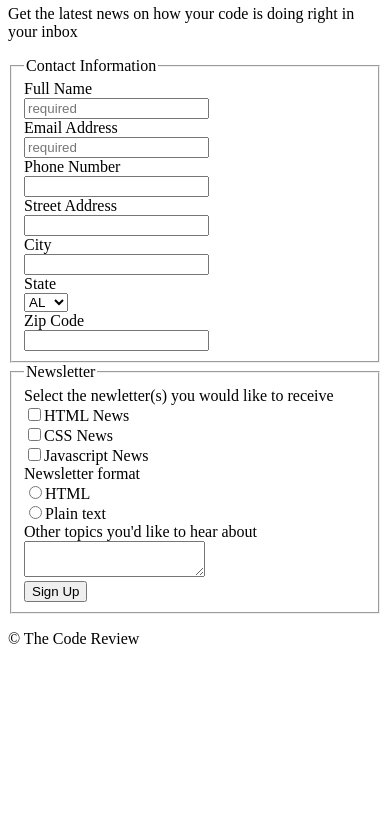
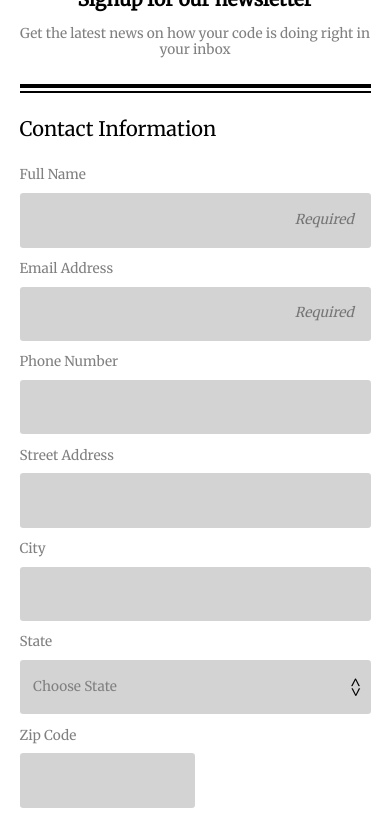
Before and after one commit to CodyJReed/online_registration_v4, a plain HTML site: page index.html in a window 390 px wide. Shown: the part 122-956 px from the top of the page. Before the commit the page ends 844 px from the top, so only its background shows below. Drawn offline with Linux system fonts and the light colour scheme.

Commit message:
finalized css and html @ 320px
for mobile

```diff
--- /dev/null
+++ b/css/style.css
@@ -0,0 +1,146 @@
+/* Style & Design  */
+* {
+  box-sizing: border-box;
+}
+body {
+  display: flex;
+  flex-direction: column;
+  width: 100%;
+  font-family: 'Merriweather', serif;
+}
+h1 {
+  flex-flow: row;
+  background-color: #040827;
+  color: white;
+  text-transform: uppercase;
+  font-size: 1.2em;
+  margin: 0;
+  padding: 1.5em 0;
+}
+h2 {
+  font-size: 1.2em;
+  font-weight: bold;
+  padding-top: .75em;
+}
+p {
+  margin: 0;
+  padding-bottom: 2em;
+  color: grey;
+  font-size: .85em;
+}
+.main-header,
+.main-footer {
+  text-align: center;
+}
+.header-div {
+  width: 90%;
+  margin: 0 auto;
+  border-bottom: 4px solid;
+}
+.form-div {
+  width: 90%;
+  margin: 0 auto;
+}
+.main-form {
+  margin-top: 3px;
+  padding-top: 1.5em;
+  border-top: 2px solid;
+}
+label {
+  color: grey;
+  font-size: .85em;
+}
+input,
+select,
+textarea,
+button {
+  width: 100%;
+  font-size: 85%;
+  line-height: 3;
+  background-color: lightgrey;
+  padding: .5em 1em;
+  margin: .75em 0;
+  border-radius: .2rem;
+  border-style: none;
+  outline: none;
+}
+input::placeholder {
+  font-style: italic;
+  text-align: right;
+}
+input:focus,
+textarea:focus {
+  border:  3px solid;
+  border-color: navy;
+  background-color: lightblue;
+  transition: ease-in-out 1s;
+}
+.section_1,
+.section_2 {
+  padding: 0;
+  margin: 0;
+  border-top: none;
+  border-left: none;
+  border-right: none;
+}
+.section_1 {
+  border-bottom: 2px solid;
+}
+.section_2 {
+  border-bottom: none;
+  margin-top: 22.79px;
+}
+input[type="checkbox"],
+input[type="radio"] {
+  width: 10%;
+}
+input[value*="html"] {
+  margin-top: 1.5em;
+}
+input[value*="javascript_news"],
+input[value*="plain_text"] {
+  margin-bottom: 2em;
+}
+legend {
+  padding-bottom: 1.2em;
+  font-size: 1.25em;
+}
+select {
+  -webkit-appearance: none;
+  color: grey;
+}
+.zip {
+  width: 50%;
+  margin-bottom: 10%;
+}
+textarea {
+  margin-top: 1.25em;
+  padding-bottom: 1em;
+}
+button {
+  background-color: darkcyan;
+  font-size: 1.25em;
+  color: white;
+}
+.main-footer {
+  font-style: italic;
+  padding-top: 1em;
+  margin-bottom: 10em;
+}
+
+
+
+/*-----Create UP/DOWN Arrow-----*/
+.selectdiv {
+  position: relative;
+}
+.selectdiv:after {
+  content: '<>';
+  -webkit-transform: rotate(90deg);
+  -moz-transform: rotate(90deg);
+  -ms-transform: rotate(90deg);
+  position: absolute;
+  pointer-events: none;
+  right: 1%;
+  top: 50%;
+}
--- a/index.html
+++ b/index.html
@@ -5,30 +5,37 @@
     <meta name="viewport" content="width=device-width, initial-scale=1.0">
     <title>Online_Registration</title>
 
-
+    <link rel="stylesheet" href="css/normalize.css">
+    <link rel="stylesheet" href="css/style.css">
+    <link href="https://fonts.googleapis.com/css?family=Merriweather" rel="stylesheet">
   </head>
 
   <body>
-    <header>
+    <header class="main-header">
       <h1>the code review</h1>
+      <div class="header-div">
         <h2>Signup for our newsletter</h2>
         <p>Get the latest news on how your code is doing right in your inbox</p>
+      </div>
       </header>
-    <form class=" " action="index.html" method="post">
-      <fieldset>
+  <div class="form-div">
+    <form class="main-form" action="index.html" method="post">
+        <fieldset class="section_1">
           <legend>Contact Information</legend>
         <label for="name">Full Name</label><br>
-      <input type="text" id="name" name="user_name" placeholder="required"required><br>
+        <input type="text" id="name" name="user_name" placeholder="Required "required><br>
         <label for="email">Email Address</label><br>
-      <input type="email" id="email"name="user_email" placeholder="required"required><br>
+        <input type="email" id="email"name="user_email" placeholder="Required "required><br>
         <label for="phone_number">Phone Number</label><br>
         <input type="phone" id="phone_number"name="user_phone_number"><br>
         <label for="street_address">Street Address</label><br>
         <input type=text id="street_address"name="user_street_address"><br>
         <label for="city">City</label><br>
         <input type="text"id="city"name="user_city"><br>
+        <div class="selectdiv">
           <label for="state">State</label><br>
           <select id="state" name="user_state">
+            <option disabled selected="selected">Choose State</option>
             <option value="AL">AL</option>
             <option value="AK">AK</option>
             <option value="AZ">AZ</option>
@@ -80,10 +87,11 @@
             <option value="WI">WI</option>
             <option value="WY">WY</option>
           </select><br>
+        </div>
         <label for="zip_code">Zip Code</label><br>
-      <input type="text" id="zip_code"name="user_zip_code"><br>
+        <input type="text" id="zip_code"name="user_zip_code"class="zip"><br>
       </fieldset>
-    <fieldset>
+      <fieldset class="section_2">
         <legend>Newsletter</legend>
         <label for="news_select">Select the newletter(s) you would like to receive</label><br>
         <input type="checkbox"id="news_select"name="newsletter"value="html_news"/>HTML News<br>
@@ -100,8 +108,9 @@
         <button type="submit">Sign Up</button>
       </fieldset>
     </form>
-<footer>
-  <p>&copy; The Code Review</p>
+</div>
+<footer class="main-footer">
+  <p>Copyright The Code Review</p>
 </footer>
   </body>
 </html>
```
Also changed, not shown: css/normalize.css. Lines whose indentation alone changed are shown as unchanged.
